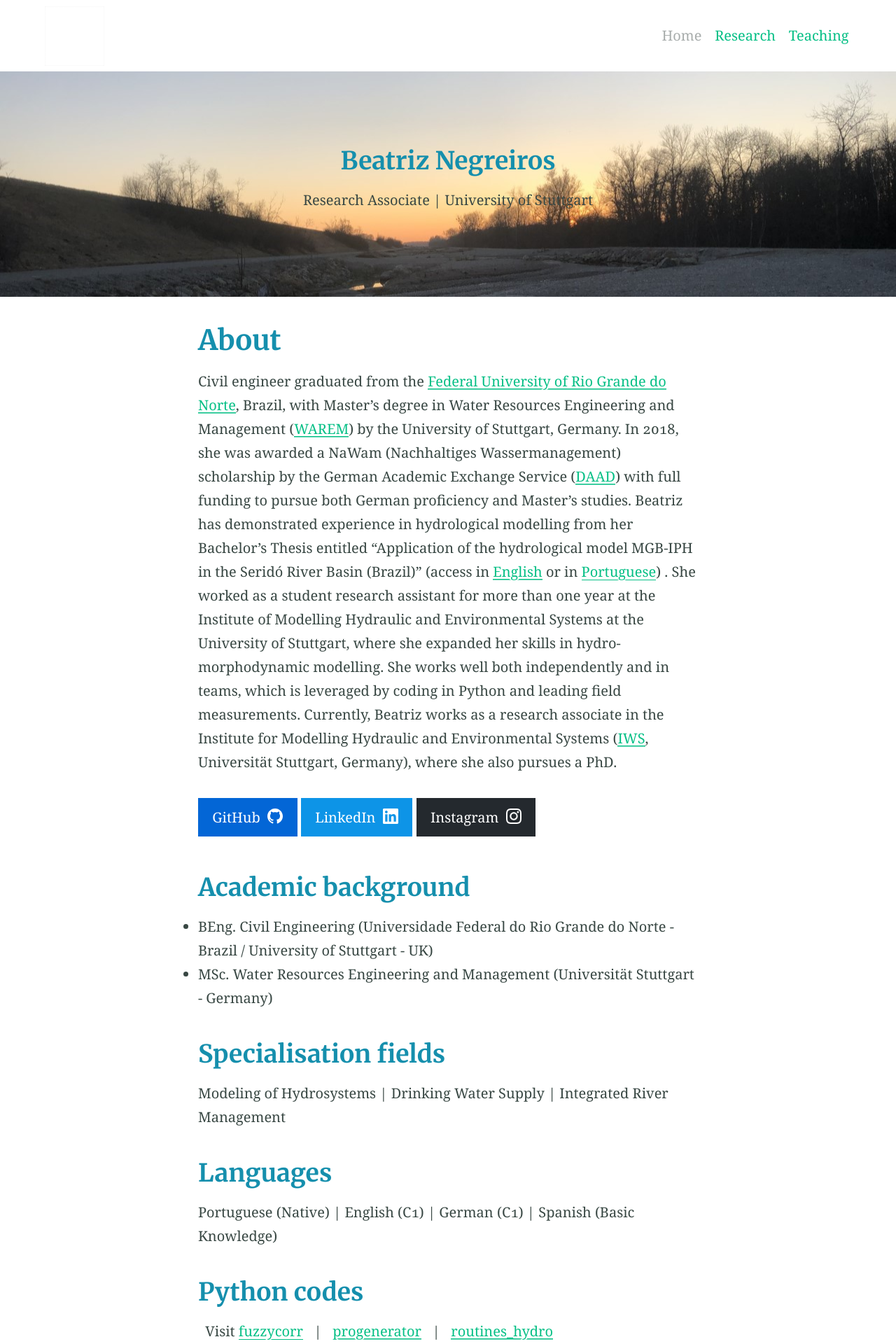
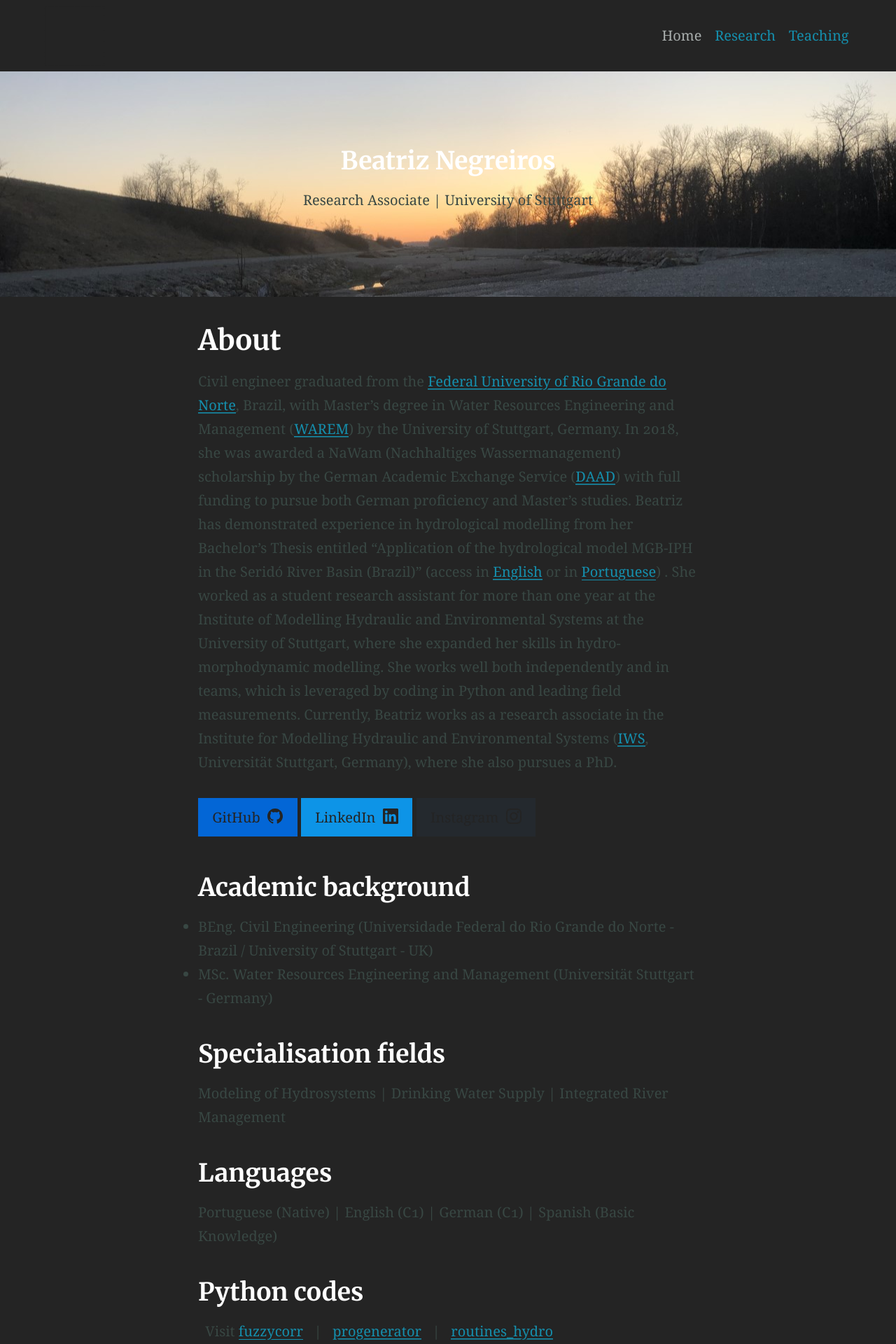
Before and after one commit to beatriznegreiros/beatriznegreiros_old2, a Jekyll site: the page built from index.md, in a window 1280 px wide. Shown: the top 1920 px of the page at 70% size. Built offline with Jekyll 4.4.1, drawn with Linux system fonts in a browser that asks for light colours.

Commit message:
cust. backg.

```diff
--- a/_sass/_settings.scss
+++ b/_sass/_settings.scss
@@ -1,13 +1,13 @@
 // Background colours
-$backgroundColour: #ffffff !default;
+$backgroundColour: #242424 !default;
 $codeBackgroundColour: #fafafa !default;
 $featureBackgroundColour: #f9fafa !default;
-$accentColour: #05bf85 !default;
+$accentColour: #158fad !default;
 
 // Text colours
-$headingColour: #158fad !default;
+$headingColour: #ffffff !default;
 $bodyColour: #384743 !default;
-$linkColour: #05bf85 !default;
+$linkColour: #158fad !default;
 $hoverColour: #008000 !default;
 $focusColour: #fa407a !default;
 $captionColour: #a8adac !default;
```
